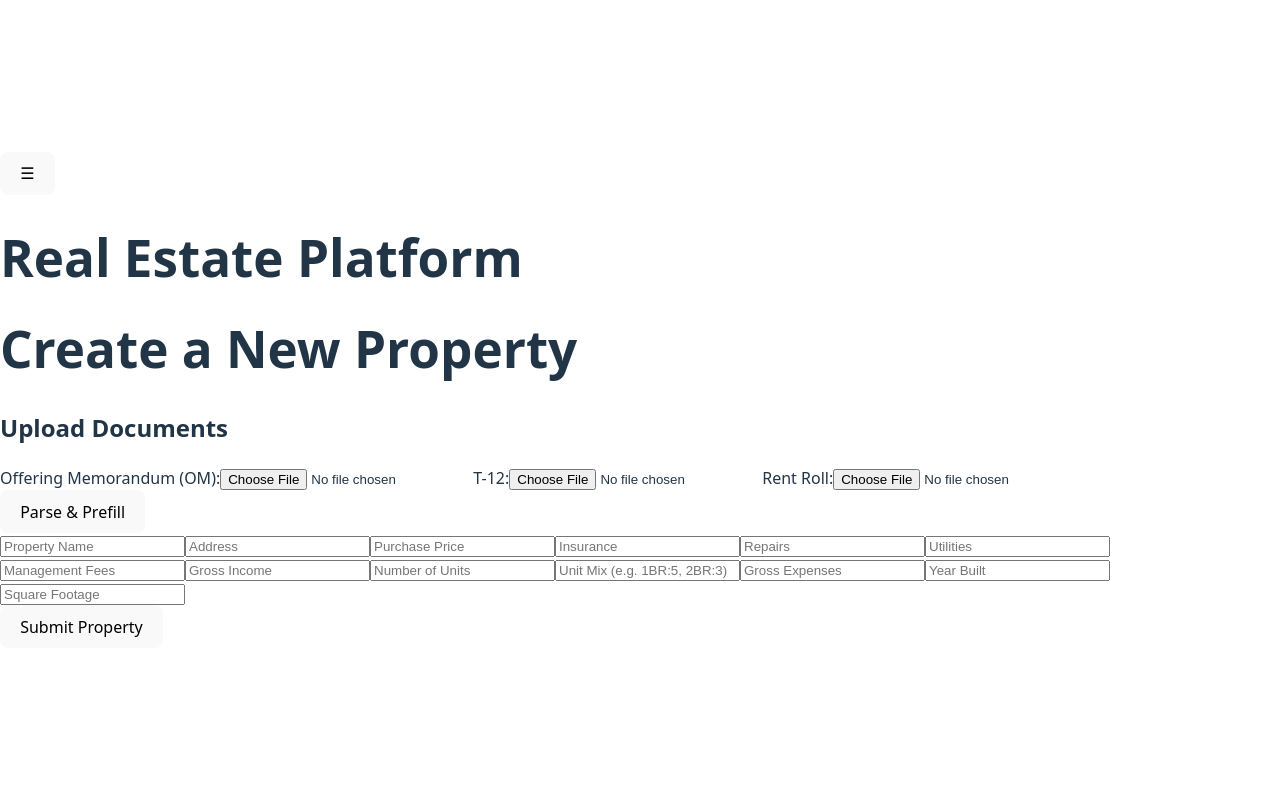
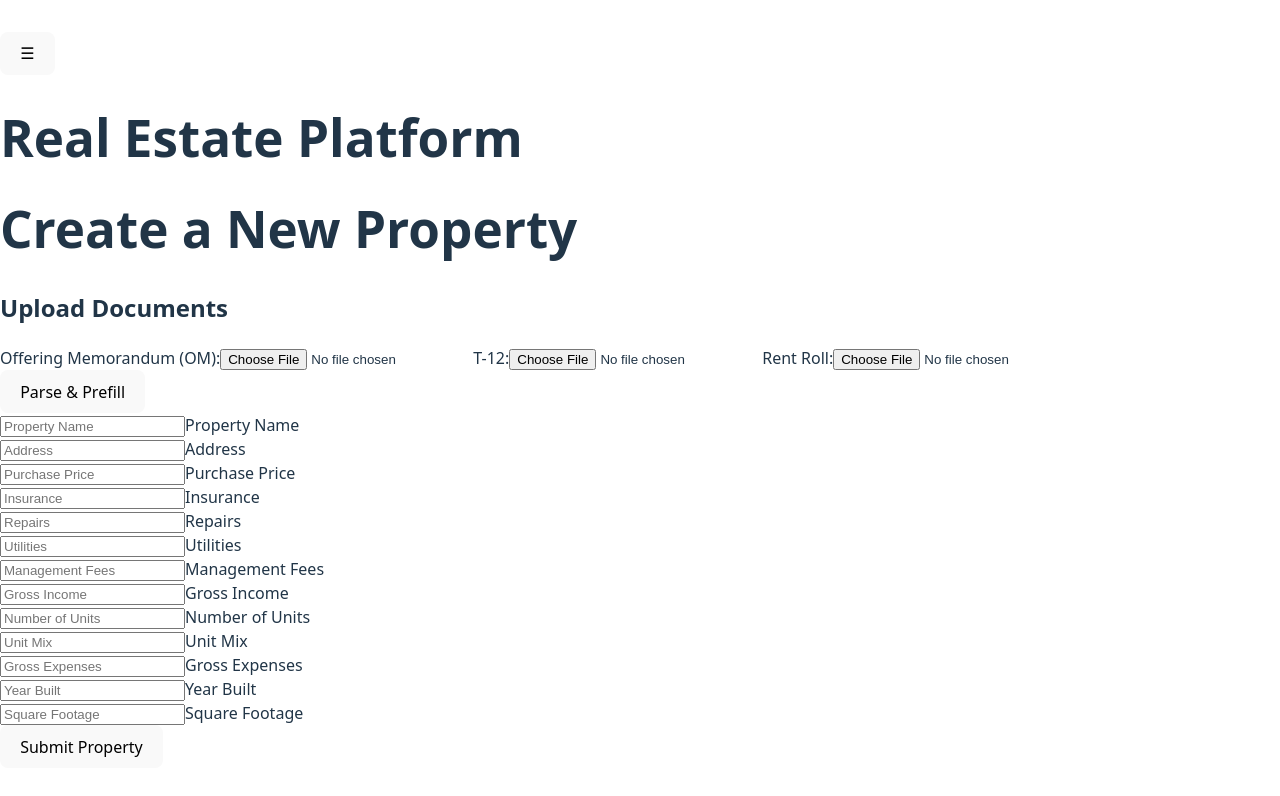
Before and after one commit to Matgtz09/customer-client, a React (Vite) app: page /properties/new in a window 1280 px wide. Shown: the top 796 px of the page. Built offline with nearby package versions, Linux system fonts and the light colour scheme.

Commit message:
add floating input component

```diff
--- a/src/components/CreatePropertyForm.tsx
+++ b/src/components/CreatePropertyForm.tsx
@@ -1,5 +1,6 @@
 import { useState } from "react";
 import { API_BASE_URL } from "../config";
+import FloatingInput from "./FloatingInput";
 
 const CreatePropertyForm = () => {
   const [formData, setFormData] = useState({        // Rent Roll
@@ -138,104 +139,95 @@ const CreatePropertyForm = () => {
       </button>
 
       <div className="grid grid-cols-1 md:grid-cols-2 gap-4 mt-4">
-      <input
+
+      <FloatingInput
         name="name"
+        label="Property Name"
         value={formData.name}
         onChange={handleInputChange}
-        placeholder="Property Name"
-        className="input w-full"
       />
-      <input
+      <FloatingInput
         name="address"
+        label="Address"
         value={formData.address}
         onChange={handleInputChange}
-        placeholder="Address"
-        className="input w-full"
       />
-      <input
+      <FloatingInput
         name="purchase_price"
+        label="Purchase Price"
+        type="number"
         value={formData.purchase_price}
         onChange={handleInputChange}
-        placeholder="Purchase Price"
+      />
+      <FloatingInput
+        name="insurance"
+        label="Insurance"
         type="number"
-        className="input w-full"
-      />
-      <input
-        name="insurance"
         value={formData.insurance}
         onChange={handleInputChange}
-        placeholder="Insurance"
+      />
+      <FloatingInput
+        name="repairs"
+        label="Repairs"
         type="number"
-        className="input w-full"
-      />
-      <input
-        name="repairs"
         value={formData.repairs}
         onChange={handleInputChange}
-        placeholder="Repairs"
+      />
+      <FloatingInput
+        name="utilities"
+        label="Utilities"
         type="number"
-        className="input w-full"
-      />
-      <input
-        name="utilities"
         value={formData.utilities}
         onChange={handleInputChange}
-        placeholder="Utilities"
+      />
+      <FloatingInput
+        name="management_fees"
+        label="Management Fees"
         type="number"
-        className="input w-full"
-      />
-      <input
-        name="management_fees"
         value={formData.management_fees}
         onChange={handleInputChange}
-        placeholder="Management Fees"
+      />
+      <FloatingInput
+        name="gross_income"
+        label="Gross Income"
         type="number"
-        className="input w-full"
-      />
-      <input
-        name="gross_income"
         value={formData.gross_income}
         onChange={handleInputChange}
-        placeholder="Gross Income"
+      />
+      <FloatingInput
+        name="number_of_units"
+        label="Number of Units"
         type="number"
-        className="input w-full"
-      />
-      <input
-        name="number_of_units"
         value={formData.number_of_units}
         onChange={handleInputChange}
-        placeholder="Number of Units"
-        type="number"
-        className="input w-full"
       />
-      <input
+      <FloatingInput
         name="unit_mix"
+        label="Unit Mix"
         value={formData.unit_mix}
         onChange={handleInputChange}
-        placeholder="Unit Mix (e.g. 1BR:5, 2BR:3)"
-        className="input w-full"
       />
-      <input
+      <FloatingInput
         name="gross_expenses"
+        label="Gross Expenses"
+        type="number"
         value={formData.gross_expenses}
         onChange={handleInputChange}
-        placeholder="Gross Expenses"
+      />
+      <FloatingInput
+        name="year_built"
+        label="Year Built"
         type="number"
-        className="input w-full"
-      />
-      <input
-        name="year_built"
         value={formData.year_built}
         onChange={handleInputChange}
-        placeholder="Year Built"
-        className="input w-full"
       />
-      <input
+
+      <FloatingInput
         name="square_footage"
+        label="Square Footage"
+        type="number"
         value={formData.square_footage}
         onChange={handleInputChange}
-        placeholder="Square Footage"
-        className="input w-full"
       />
       </div>
 
--- /dev/null
+++ b/src/components/FloatingInput.tsx
@@ -0,0 +1,41 @@
+import React from "react";
+
+type FloatingInputProps = {
+  name: string;
+  label: string;
+  value: string;
+  onChange: (e: React.ChangeEvent<HTMLInputElement>) => void;
+  type?: string;
+};
+
+const FloatingInput: React.FC<FloatingInputProps> = ({
+  name,
+  label,
+  value,
+  onChange,
+  type = "text",
+}) => {
+  return (
+    <div className="relative w-full h-14">
+      <input
+        name={name}
+        id={name}
+        value={value}
+        onChange={onChange}
+        type={type}
+        className={`peer w-full border border-gray-300 rounded px-3 pt-5 pb-2 placeholder-transparent focus:outline-none focus:ring-2 focus:ring-blue-500`}
+        placeholder={label}
+      />
+      <label
+        htmlFor={name}
+        className={`absolute left-3 top-2 text-gray-500 text-sm transition-all duration-200
+          peer-placeholder-shown:top-3.5 peer-placeholder-shown:text-base peer-placeholder-shown:text-gray-400
+          peer-focus:top-2 peer-focus:text-sm peer-focus:text-blue-500`}
+      >
+      </label>
+      {label}
+    </div>
+  );
+};
+
+export default FloatingInput;
```
